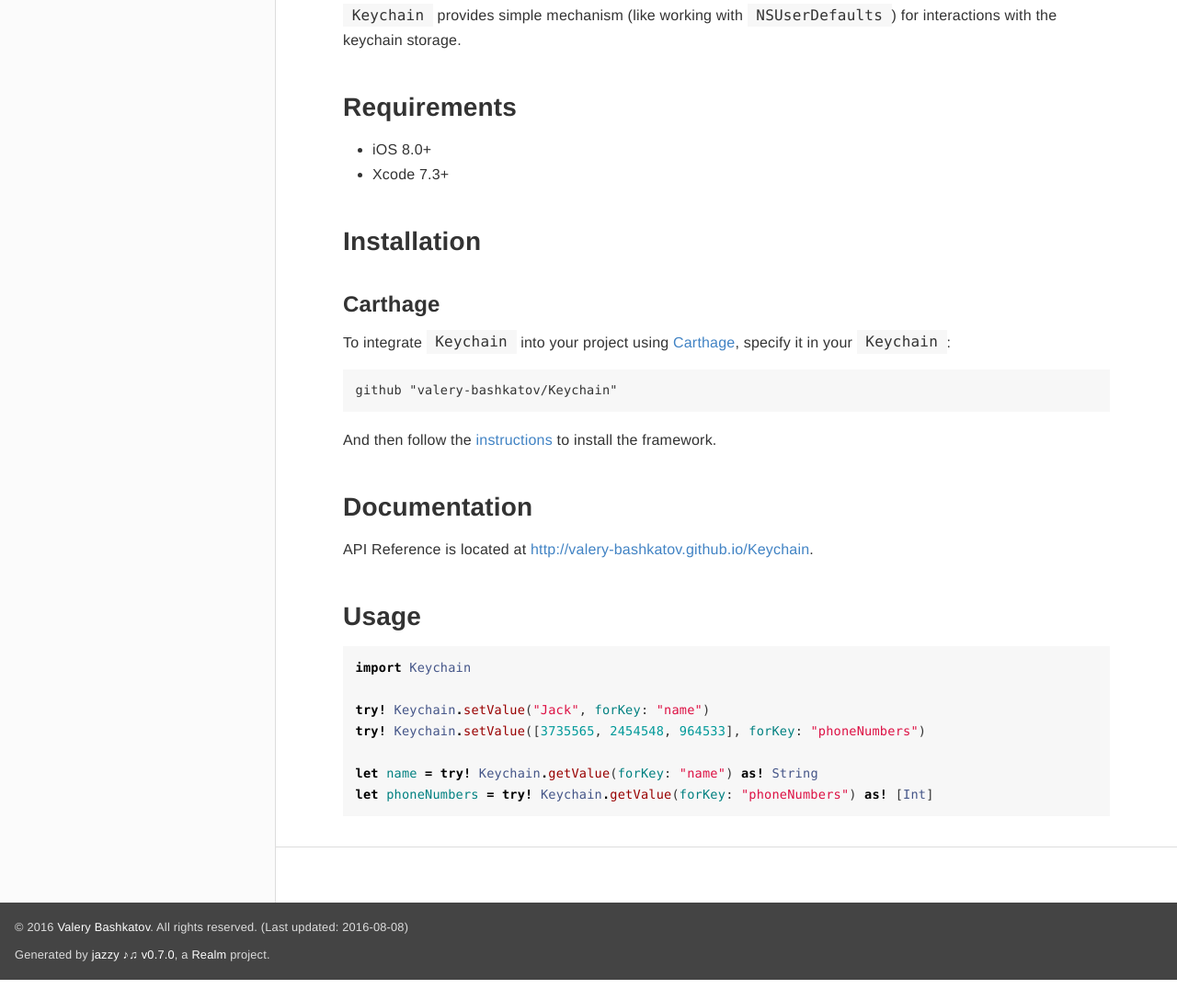
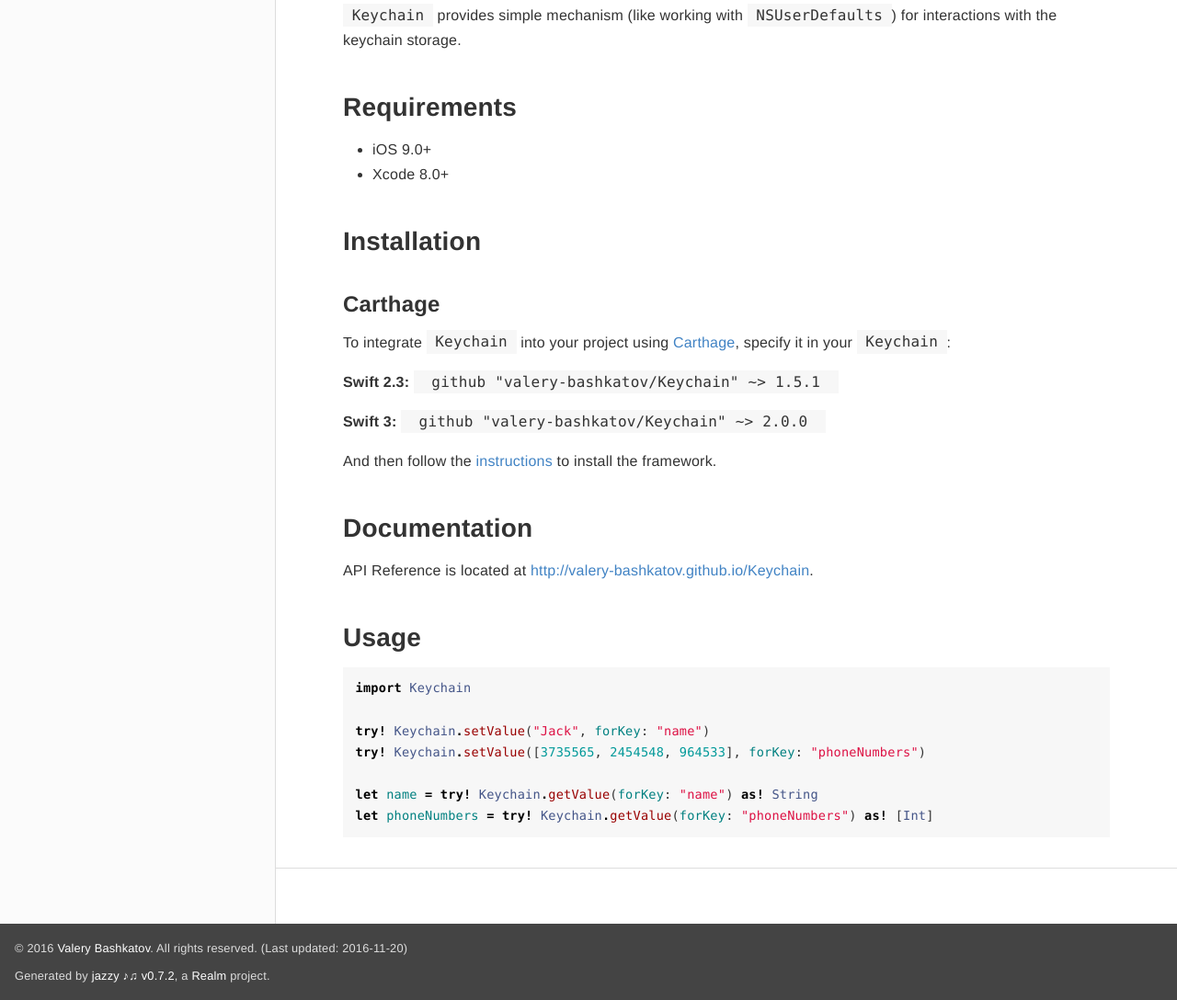
Before and after one commit to valery-bashkatov/Keychain, a plain HTML site: page index.html in a window 1280 px wide. Shown: the part 608-1696 px from the top of the page at 92% size. Before the commit the page ends 1674 px from the top, so only its background shows below. Drawn offline with Linux system fonts and the light colour scheme.

Commit message:
Release 1.5.1

```diff
--- a/index.html
+++ b/index.html
@@ -73,15 +73,23 @@
 <a href='#requirements' class='anchor' aria-hidden=true><span class="header-anchor"></span></a><h2 id='requirements'>Requirements</h2>
 
 <ul>
-<li>iOS 8.0+</li>
-<li>Xcode 7.3+</li>
+<li>iOS 9.0+</li>
+<li>Xcode 8.0+</li>
 </ul>
 <a href='#installation' class='anchor' aria-hidden=true><span class="header-anchor"></span></a><h2 id='installation'>Installation</h2>
 <a href='#carthage' class='anchor' aria-hidden=true><span class="header-anchor"></span></a><h3 id='carthage'>Carthage</h3>
 
 <p>To integrate <code>Keychain</code> into your project using <a href="https://github.com/Carthage/Carthage">Carthage</a>, specify it in your <code>Keychain</code>:</p>
-<pre class="highlight plaintext"><code>github "valery-bashkatov/Keychain"
-</code></pre>
+
+<p><strong>Swift 2.3:</strong>
+<code>
+github &quot;valery-bashkatov/Keychain&quot; ~&gt; 1.5.1
+</code></p>
+
+<p><strong>Swift 3:</strong>
+<code>
+github &quot;valery-bashkatov/Keychain&quot; ~&gt; 2.0.0
+</code></p>
 
 <p>And then follow the <a href="https://github.com/Carthage/Carthage#if-youre-building-for-ios-tvos-or-watchos">instructions</a> to install the framework.</p>
 <a href='#documentation' class='anchor' aria-hidden=true><span class="header-anchor"></span></a><h2 id='documentation'>Documentation</h2>
@@ -104,8 +112,8 @@
       </article>
     </div>
     <section class="footer">
-      <p>&copy; 2016 <a class="link" href="http://valery.bashkatov.org" target="_blank" rel="external">Valery Bashkatov</a>. All rights reserved. (Last updated: 2016-08-08)</p>
-      <p>Generated by <a class="link" href="https://github.com/realm/jazzy" target="_blank" rel="external">jazzy ♪♫ v0.7.0</a>, a <a class="link" href="http://realm.io" target="_blank" rel="external">Realm</a> project.</p>
+      <p>&copy; 2016 <a class="link" href="http://valery.bashkatov.org" target="_blank" rel="external">Valery Bashkatov</a>. All rights reserved. (Last updated: 2016-11-20)</p>
+      <p>Generated by <a class="link" href="https://github.com/realm/jazzy" target="_blank" rel="external">jazzy ♪♫ v0.7.2</a>, a <a class="link" href="http://realm.io" target="_blank" rel="external">Realm</a> project.</p>
     </section>
   </body>
 </div>
```
Also changed, not shown: Classes.html (+2 -2 lines), Classes/Keychain.html (+14 -14 lines), Enums.html (+2 -2 lines), Enums/KeychainError.html (+2 -2 lines).
